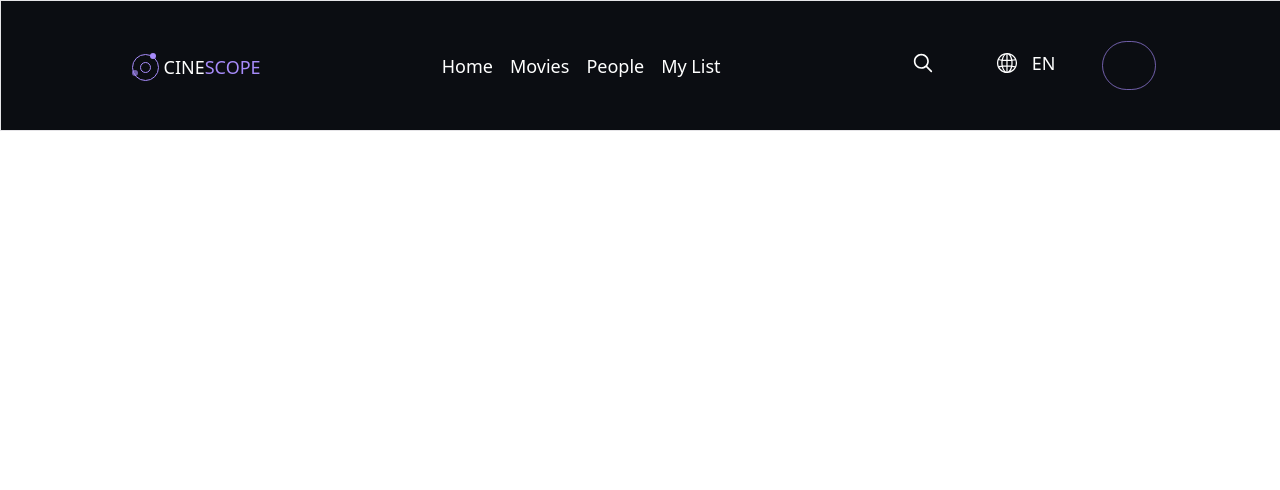
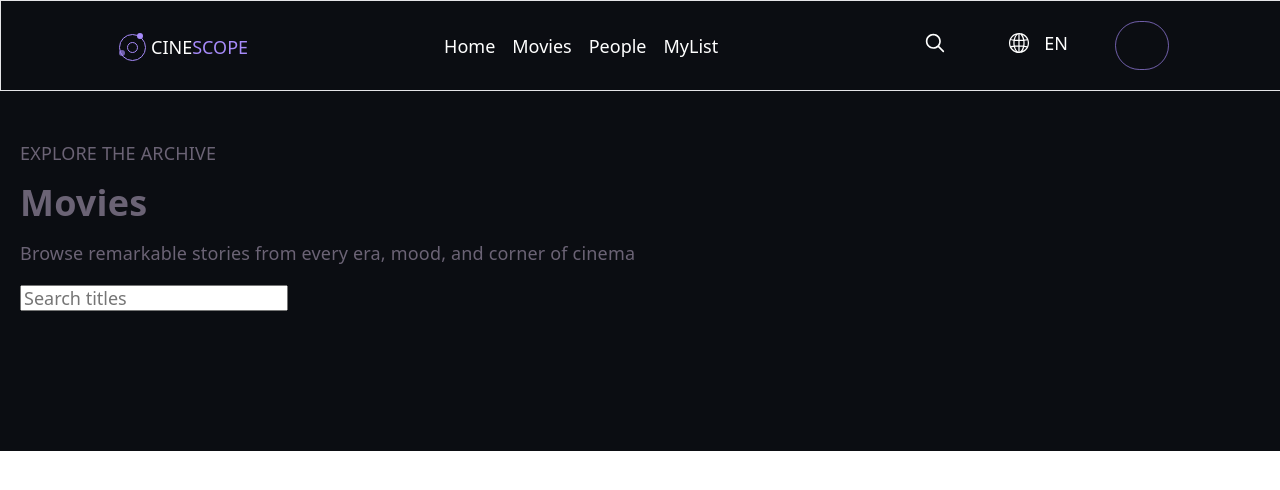
Before and after one commit to mikhailbalyberdin/movies, a website built with Vite: page index.html in a window 1280 px wide. Both pictures are taken after a click on the button "Home". Built offline with nearby package versions, Linux system fonts and the light colour scheme; no server answers; files whose address does not match are found by name.

Commit message:
refactor: controller calls method in view directly, delegated event listener to app

```diff
--- a/src/controller/controller.ts
+++ b/src/controller/controller.ts
@@ -1,10 +1,22 @@
 import { Model } from "../model/model";
 import { View } from "../view/view";
-
 
 export class Controller {
     constructor() {
         this.model = new Model();
         this.view = new View();
+        this.headerListeners();
+    }
+
+    headerListeners() {
+        this.view.app?.addEventListener("click", (event) => {
+            const isElement = event.target;
+            if (isElement) {
+                const isAnchorLink = isElement.getAttribute("data-anchor-link");
+                if (isAnchorLink) {
+                    this.view.buildMoviesPage();
+                }
+            }
+        })
     }
 }
--- a/src/model/model.ts
+++ b/src/model/model.ts
@@ -1,6 +1,5 @@
 export class Model {
     constructor() {
         this.token = import.meta.env.VITE_TOKEN
-        console.log(this.token);
     }
 }
--- a/src/view/creator.ts
+++ b/src/view/creator.ts
@@ -38,9 +38,9 @@ export class Creator {
   }
 
   setAttr() {
-    if (this.params.attr) {
-      for (let key in this.params.attr) {
-        this.element.setAttribute(key, this.params.attr[key]);
+    if (this.params.attributes) {
+      for (let key in this.params.attributes) {
+        this.element.setAttribute(key, this.params.attributes[key]);
       }
     }
   }
--- a/src/view/header/header.module.css
+++ b/src/view/header/header.module.css
@@ -9,7 +9,7 @@
 
 /* Header Container */
 .container {
-    padding: 40px;
+    padding: 20px;
     display: flex;
     justify-content: space-around;
     align-items: baseline;
--- a/src/view/header/header_view.ts
+++ b/src/view/header/header_view.ts
@@ -20,14 +20,19 @@ export class Header_View {
     }
 
     buildNavBar() {
-        const anchorArray = ["Home", "Movies", "People", "My List"];
+        const anchorArray = ["Home", "Movies", "People", "MyList"];
         const navBar = new Creator(navBarParams).getElement();
         anchorArray.forEach(element => {
             const currentAnchorParams = {
                 ...anchorParams,
+                attributes: {
+                    ...anchorParams.attributes,
+                    "data-anchor-link": element,
+                },
                 text: element,
             };
             const anchorElement = new Creator(currentAnchorParams).getElement()
+            console.log(currentAnchorParams);
             navBar.append(anchorElement);
         });
 
@@ -65,10 +70,9 @@ export class Header_View {
     }
 
     buildHeader() {
-        this.header = new Creator(headerParams).getElement();
+        this.headerElement = new Creator(headerParams).getElement();
         const container = new Creator(containerParams).getElement();
         container.append(this.buildLogo(), this.buildNavBar(), this.buildHeaderActions());
-        this.header.append(container);
-        console.log(this.header);
+        this.headerElement.append(container);
     }
 }
--- /dev/null
+++ b/src/view/main/main.module.css
@@ -0,0 +1,5 @@
+.main {
+    padding: 140px 20px;
+    background-color: #0B0D12;
+    text: color;
+}
--- /dev/null
+++ b/src/view/main/mainParams.ts
@@ -0,0 +1,7 @@
+import styles from "./main.module.css";
+
+export const mainParams = {
+    class: [styles.main],
+    tagName: "main",
+    attributes: {},
+}
--- /dev/null
+++ b/src/view/main/mainView.ts
@@ -0,0 +1,15 @@
+import {Creator} from "../creator";
+import { mainParams } from "./mainParams";
+import { Movies } from "./movies/movies";
+
+export class MainView {
+    constructor() {
+        this.mainElement = new Creator(mainParams).getElement();
+        this.movies = new Movies();
+
+    }
+
+    buildMovies() {
+        this.mainElement.append(this.movies.moviesElement);
+    }
+}
--- /dev/null
+++ b/src/view/main/movies/movies.ts
@@ -0,0 +1,24 @@
+import { actionTextParams, moviesParams, searchParams, subTitleParams, titleContainerParams, titleParams } from "./moviesParams";
+import { Creator } from "../../creator";
+
+export class Movies{
+    moviesElement: HTMLElement|null
+    constructor() {
+        this.moviesElement = null;
+        this.build();
+    }
+
+    build() {
+        this.moviesElement = new Creator(moviesParams).getElement();
+
+        const titleContainer = new Creator(titleContainerParams).getElement();
+        const actionText = new Creator(actionTextParams).getElement();
+        const title = new Creator(titleParams).getElement();
+        const subtitle = new Creator(subTitleParams).getElement();
+        titleContainer.append(actionText, title, subtitle);
+
+        const searchTitle = new Creator(searchParams).getElement();
+
+        this.moviesElement.append(titleContainer, searchTitle);
+    }
+}
--- /dev/null
+++ b/src/view/main/movies/moviesParams.ts
@@ -0,0 +1,42 @@
+// Title
+
+export const moviesParams = {
+    class: [],
+    tagName: "section",
+    attributes: {},
+}
+
+export const titleContainerParams = {
+    class: [],
+    tagName: "div",
+    attributes: {},
+}
+
+export const actionTextParams = {
+    class: [],
+    tagName: "span",
+    attributes: {},
+    text: "EXPLORE THE ARCHIVE",
+}
+
+export const titleParams = {
+    class: [],
+    tagName: "h1",
+    attributes: {},
+    text: "Movies",
+}
+
+export const subTitleParams = {
+    class: [],
+    tagName: "p",
+    attributes: {},
+    text: "Browse remarkable stories from every era, mood, and corner of cinema",
+}
+
+// Input - search titles
+
+export const searchParams = {
+    class: [],
+    tagName: "input",
+    attributes: { type: "text", name: "search", placeholder: "Search titles" },
+}
--- a/src/view/view.ts
+++ b/src/view/view.ts
@@ -1,9 +1,16 @@
 import { Header_View } from "./header/header_view";
+import { MainView } from "./main/mainView";
+import { Movies } from "./main/movies/movies";
 
 export class View {
     constructor() {
         this.app = document.querySelector("#app");
         this.header = new Header_View();
-        this.app.append(this.header.header);
+        this.main = new MainView();
+        this.app.append(this.header.headerElement, this.main.mainElement);
+    }
+
+    buildMoviesPage() {
+        this.main.buildMovies();
     }
 }
```
Also changed, not shown: src/view/main/movies/movies.module.css (added).
